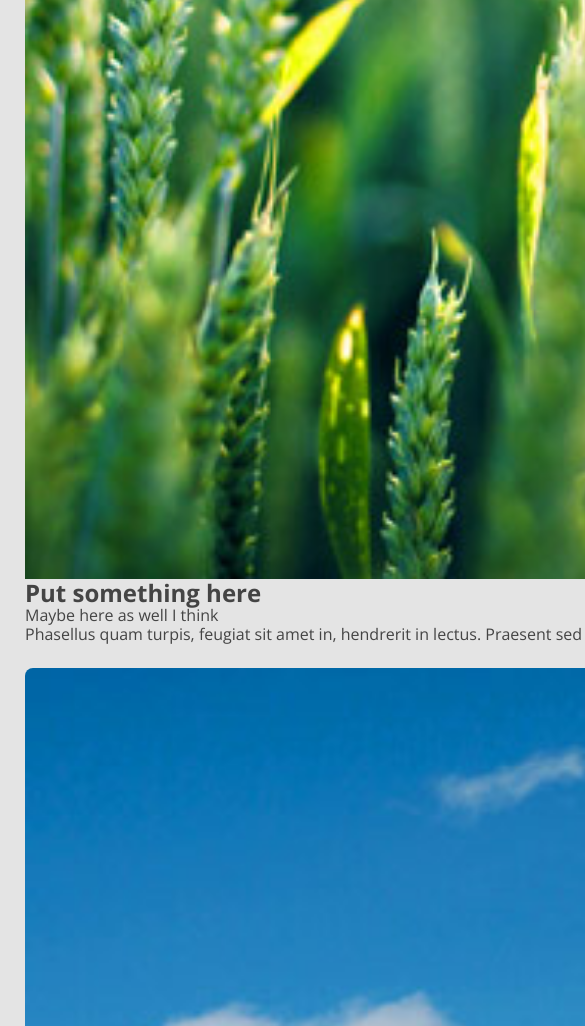
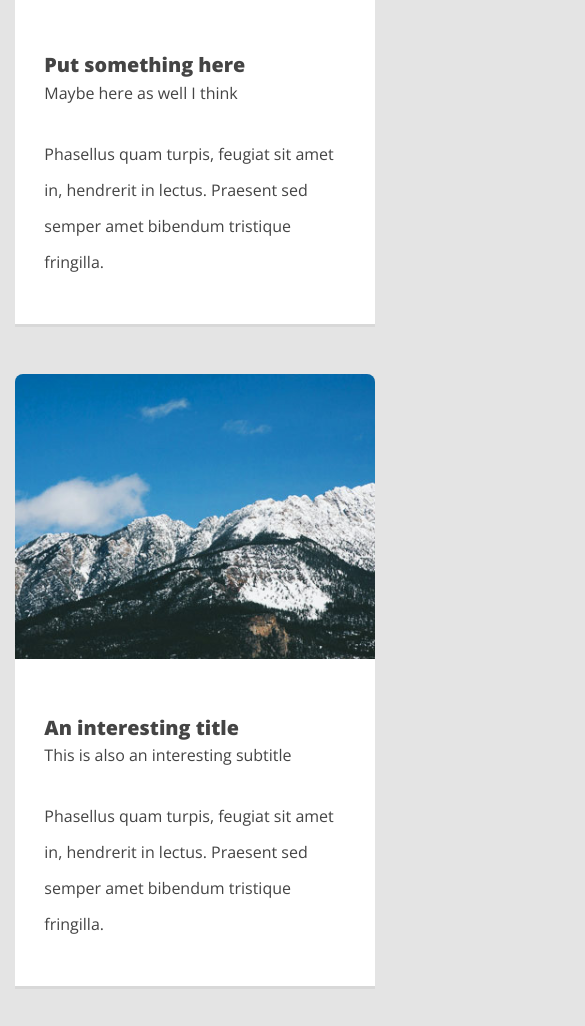
Before and after one commit to gumaty/verti, a website built with Parcel: page index.html in a window 390 px wide. Shown: the part 974-2000 px from the top of the page, 585 px wide, since content can reach past the window. Built offline with nearby package versions, Linux system fonts and the light colour scheme.

Commit message:
features section structure and styling

```diff
--- a/index.html
+++ b/index.html
@@ -2,9 +2,11 @@
 <html lang="pl-PL">
 <head>
     <meta charset="UTF-8">
-    <title>Sass</title>
+    <title>Verti</title>
     <meta name="viewport" content="width=device-width, initial-scale=1.0">
-    <link rel="stylesheet" href="https://cdnjs.cloudflare.com/ajax/libs/font-awesome/5.4.0/css/all.min.css" integrity="sha512-eBNnVs5xPOVglLWDGXyZnZZ2K2ixXhR/3aECgCpFnW2dGCd/yiqXZ6fcB3BubeA91kM6NX234b6Wrah8RiYAPA==" crossorigin="anonymous" referrerpolicy="no-referrer" />
+    <link rel="stylesheet" href="https://cdnjs.cloudflare.com/ajax/libs/font-awesome/5.4.0/css/all.min.css"
+          integrity="sha512-eBNnVs5xPOVglLWDGXyZnZZ2K2ixXhR/3aECgCpFnW2dGCd/yiqXZ6fcB3BubeA91kM6NX234b6Wrah8RiYAPA=="
+          crossorigin="anonymous" referrerpolicy="no-referrer"/>
     <link href="scss/main.scss" rel="stylesheet">
 </head>
 <body>
@@ -44,34 +46,37 @@
 <div class="features">
     <div class="features__container">
         <div class="row">
-            <div class="col-4">
+            <div class="col-4 feature__styling">
+                <a href="" class="feature__link"><img src="./assets/pic01.jpg" alt=""></a>
                 <div class="inner">
-                    <a href="" class="feature__link"><img src="./assets/pic01.jpg" alt=""></a>
-                    <header>
+                    <header class="feature__hdr">
                         <h2>Put something here</h2>
                         <p>Maybe here as well I think</p>
                     </header>
-                    <p>Phasellus quam turpis, feugiat sit amet in, hendrerit in lectus. Praesent sed semper amet bibendum tristique fringilla.</p>
+                    <p>Phasellus quam turpis, feugiat sit amet in, hendrerit in lectus. Praesent sed semper amet
+                        bibendum tristique fringilla.</p>
                 </div>
             </div>
-            <div class="col-4">
+            <div class="col-4 feature__styling">
+                <a href="" class="feature__link"><img src="./assets/pic02.jpg" alt=""></a>
                 <div class="inner">
-                    <a href="" class="feature__link"><img src="./assets/pic02.jpg" alt=""></a>
-                    <header>
+                    <header class="feature__hdr">
                         <h2>An interesting title</h2>
                         <p>This is also an interesting subtitle</p>
                     </header>
-                    <p>Phasellus quam turpis, feugiat sit amet in, hendrerit in lectus. Praesent sed semper amet bibendum tristique fringilla.</p>
+                    <p>Phasellus quam turpis, feugiat sit amet in, hendrerit in lectus. Praesent sed semper amet
+                        bibendum tristique fringilla.</p>
                 </div>
             </div>
-            <div class="col-4">
+            <div class="col-4 feature__styling">
+                <a href="" class="feature__link"><img src="./assets/pic03.jpg" alt=""></a>
                 <div class="inner">
-                    <a href="" class="feature__link"><img src="./assets/pic03.jpg" alt=""></a>
-                    <header>
+                    <header class="feature__hdr">
                         <h2>Oh, and finally ...</h2>
                         <p>Here's another intriguing subtitle</p>
                     </header>
-                    <p>Phasellus quam turpis, feugiat sit amet in, hendrerit in lectus. Praesent sed semper amet bibendum tristique fringilla.</p>
+                    <p>Phasellus quam turpis, feugiat sit amet in, hendrerit in lectus. Praesent sed semper amet
+                        bibendum tristique fringilla.</p>
                 </div>
             </div>
         </div>
--- a/scss/_features.scss
+++ b/scss/_features.scss
@@ -1,18 +1,171 @@
 .features {
-  padding: 0;
+  padding: 48px 0;
+
   .features__container {
     width: $size-width1200;
+    min-width: $size-min-width;
     margin: 0 auto;
-    .inner {
-      padding: 25px 0 0 25px;
+
+    .row {
+      display: flex;
+      gap: 40px;
+      .col-4 {
+      &.feature__styling {
+        padding: 40px 0 0 0;
+
+
+      }
       .feature__link {
         img {
           display: block;
           width: 100%;
           border-radius: 8px 8px 0 0;
         }
+      }
 
+      .inner {
+        background-color: #fff;
+        padding: 64px 32px 48px;
+        box-shadow: 0 3px #0000000d;
+
+        p {
+          font-size: 16px;
+          line-height: 2.25em;
+          font-weight: 300;
+        }
+
+        .feature__hdr {
+          margin-bottom: 25px;
+
+          h2 {
+            font-size: 21.6px;
+            line-height: 1em;
+            font-weight: 800;
+          }
+
+        }
+
+
+      }
       }
     }
   }
 }
+
+@media (max-width: 1280px) {
+  .features {
+
+    .features__container {
+      width: $size-width960;
+
+      .row {
+        gap: 25px;
+        .col-4 {
+          padding: 25px 0 0 0;
+
+          &.feature__styling {
+            padding: 25px 0 0 0;
+          }
+
+          .feature__link {
+            img {
+
+            }
+          }
+
+          .inner {
+            padding: 58.6667px 29.3333px 44px;
+
+            p {
+
+            }
+
+            .feature__hdr {
+
+              h2 {
+                font-size: 19.8px;
+              }
+            }
+          }
+        }
+      }
+    }
+  }
+}
+
+@media (max-width: 980px) {
+  .features {
+
+    .features__container {
+      width: 90%;
+
+      .row {
+        flex-direction: column;
+        .col-4 {
+          &.feature__styling {
+
+          }
+
+          .feature__link {
+            img {
+
+            }
+          }
+
+          .inner {
+
+            p {
+
+            }
+
+            .feature__hdr {
+
+              h2 {
+
+              }
+            }
+          }
+        }
+      }
+    }
+  }
+}
+
+@media (max-width: 736px) {
+  .features {
+
+    .features__container {
+      width: 100%;
+      margin: 0;
+      padding: 15px;
+
+      .row {
+        .col-4 {
+          &.feature__styling {
+
+          }
+
+          .feature__link {
+            img {
+
+            }
+          }
+
+          .inner {
+
+            p {
+
+            }
+
+            .feature__hdr {
+
+              h2 {
+
+              }
+            }
+          }
+        }
+      }
+    }
+  }
+}
```
